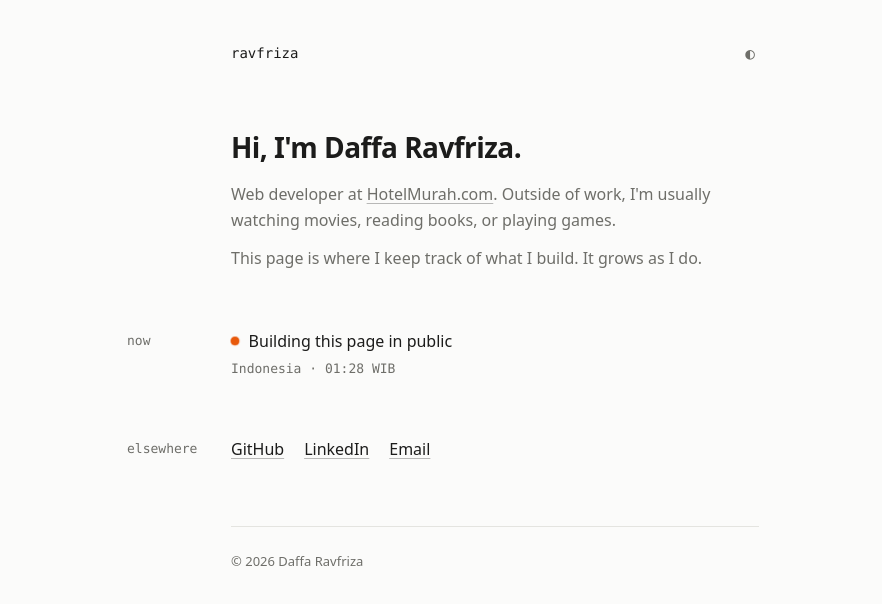
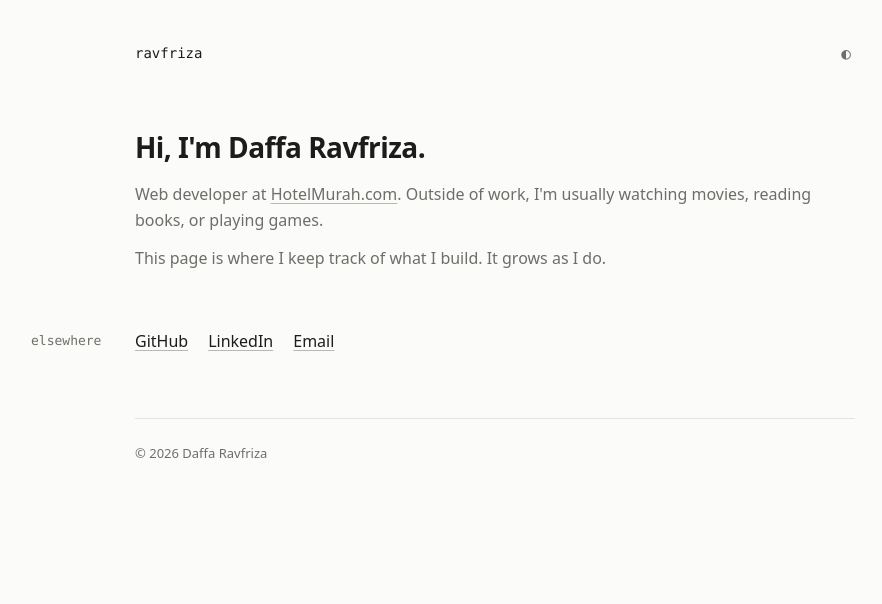
Before and after one commit to ravfriza/ravfriza.github.io, an Astro site: page / in a window 1280 px wide. Shown: the whole page, without its empty margins (197-1079 px from the left). Built offline with nearby package versions, Linux system fonts and the light colour scheme; Astro itself is replaced by a stand-in of ours.

Commit message:
Remove now section and widen page
- Drop the now line, clock script, and pulse dot styles
- Widen the content column from 36rem to 48rem

```diff
--- a/src/layouts/Base.astro
+++ b/src/layouts/Base.astro
@@ -117,7 +117,7 @@ const canonical = new URL(Astro.url.pathname, Astro.site);
 
 <style>
   .page {
-    max-width: calc(36rem + var(--gutter));
+    max-width: calc(48rem + var(--gutter));
     margin: 0 auto;
     padding: 2.5rem 1.5rem 3rem;
   }
--- a/src/pages/index.astro
+++ b/src/pages/index.astro
@@ -14,17 +14,6 @@ import { site } from '../site';
   </section>
 
   <section class="row">
-    <h2 class="label mono">now</h2>
-    <div>
-      <p class="now"><span class="dot" aria-hidden="true"></span>{site.now}</p>
-      <p class="mono muted small">
-        {site.location}<span id="clock" data-tz={site.timeZone} data-label={site.timeZoneLabel}
-        ></span>
-      </p>
-    </div>
-  </section>
-
-  <section class="row">
     <h2 class="label mono">elsewhere</h2>
     <ul class="links">
       {
@@ -37,22 +26,6 @@ import { site } from '../site';
     </ul>
   </section>
 </Base>
-
-<script>
-  const clock = document.getElementById('clock');
-  if (clock) {
-    const format = new Intl.DateTimeFormat('en-GB', {
-      timeZone: clock.dataset.tz,
-      hour: '2-digit',
-      minute: '2-digit',
-    });
-    const tick = () => {
-      clock.textContent = ` · ${format.format(new Date())} ${clock.dataset.label}`;
-    };
-    tick();
-    setInterval(tick, 30_000);
-  }
-</script>
 
 <style>
   h1 {
@@ -86,52 +59,6 @@ import { site } from '../site';
     line-height: 1.65rem;
   }
 
-  .small {
-    font-size: 0.8125rem;
-  }
-
-  .now {
-    display: flex;
-    align-items: center;
-    gap: 0.6rem;
-    margin-bottom: 0.25rem;
-  }
-
-  .dot {
-    position: relative;
-    width: 0.5rem;
-    height: 0.5rem;
-    border-radius: 50%;
-    background: var(--accent);
-    flex: none;
-  }
-
-  .dot::after {
-    content: '';
-    position: absolute;
-    inset: 0;
-    border-radius: inherit;
-    background: var(--accent);
-    animation: pulse 2.4s ease-out infinite;
-  }
-
-  @keyframes pulse {
-    from {
-      transform: scale(1);
-      opacity: 0.6;
-    }
-    to {
-      transform: scale(2.6);
-      opacity: 0;
-    }
-  }
-
-  @media (prefers-reduced-motion: reduce) {
-    .dot::after {
-      animation: none;
-    }
-  }
-
   .links {
     margin: 0;
     padding: 0;
--- a/src/site.ts
+++ b/src/site.ts
@@ -3,10 +3,6 @@ export const site = {
   handle: 'ravfriza',
   description:
     'Daffa Ravfriza — web developer at HotelMurah.com. Into movies, books, and games.',
-  location: 'Indonesia',
-  timeZone: 'Asia/Jakarta',
-  timeZoneLabel: 'WIB',
-  now: 'Building this page in public',
   links: [
     { label: 'GitHub', href: 'https://github.com/ravfriza' },
     { label: 'LinkedIn', href: 'https://id.linkedin.com/in/ravfriza' },
```
